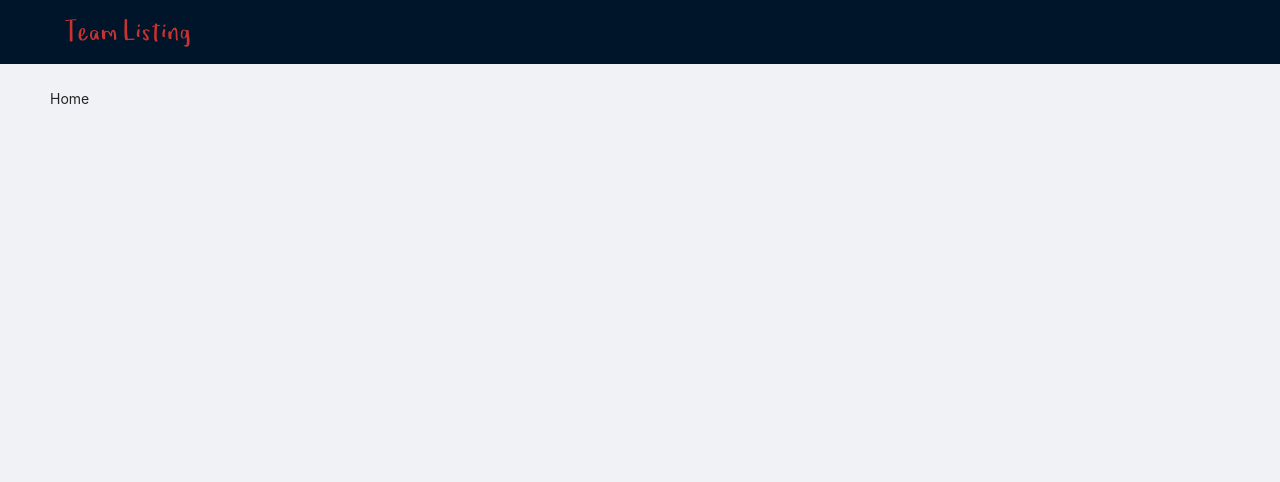
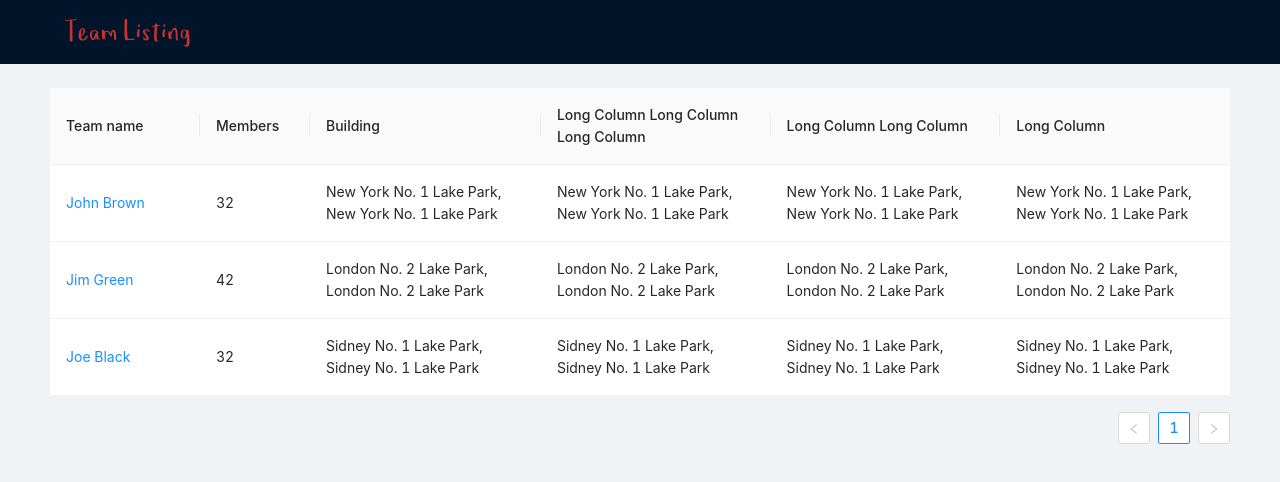
Before and after one commit to gianatiempo/team-listing, a React (Create React App) app: page / in a window 1280 px wide. Shown: the top 482 px of the page. Built offline with nearby package versions, Linux system fonts and the light colour scheme.

Commit message:
add initial pages components

```diff
--- a/src/pages/Home/Home.js
+++ b/src/pages/Home/Home.js
@@ -1,3 +1,31 @@
-const Home = () => <div>Home</div>;
+import { Row, Col, Table } from 'antd';
+import { Link } from 'react-router-dom';
 
+const columns = [
+  {
+    title: 'Team name',
+    dataIndex: 'name',
+    key: 'name',
+    render: (text, row) => <Link to={`/team/${row.id}`}>{text}</Link>,
+    width: 150
+  },
+  { title: 'Members', dataIndex: 'members', key: 'members', width: 110 },
+  { title: 'Building', dataIndex: 'building', key: 'address 1' },
+  { title: 'Long Column Long Column Long Column', dataIndex: 'building', key: 'address 2' },
+  { title: 'Long Column Long Column', dataIndex: 'building', key: 'address 3' },
+  { title: 'Long Column', dataIndex: 'building', key: 'address 4' }
+];
+
+const data = [
+  { id: '1', name: 'John Brown', members: 32, building: 'New York No. 1 Lake Park, New York No. 1 Lake Park' },
+  { id: '2', name: 'Jim Green', members: 42, building: 'London No. 2 Lake Park, London No. 2 Lake Park' },
+  { id: '3', name: 'Joe Black', members: 32, building: 'Sidney No. 1 Lake Park, Sidney No. 1 Lake Park' }
+];
+const Home = () => (
+  <Row>
+    <Col span={24}>
+      <Table columns={columns} dataSource={data} rowKey='id' />
+    </Col>
+  </Row>
+);
 export default Home;
--- a/src/pages/Team/Team.js
+++ b/src/pages/Team/Team.js
@@ -1,3 +1,25 @@
-const Team = () => <div>Team</div>;
+import { Row, Col, Card } from 'antd';
+import { Link } from 'react-router-dom';
 
+const Team = () => (
+  <Row gutter={16}>
+    <Col span={6}>
+      <Card>
+        <p>Card content</p>
+        <p>Card content</p>
+        <p>Card content</p>
+      </Card>
+    </Col>
+    <Col span={18}>
+      <Card>
+        <p>Card content</p>
+        <p>Card content</p>
+        <p>Card content</p>
+        <p>
+          And you can <Link to='/'>Go Back</Link>
+        </p>
+      </Card>
+    </Col>
+  </Row>
+);
 export default Team;
```
